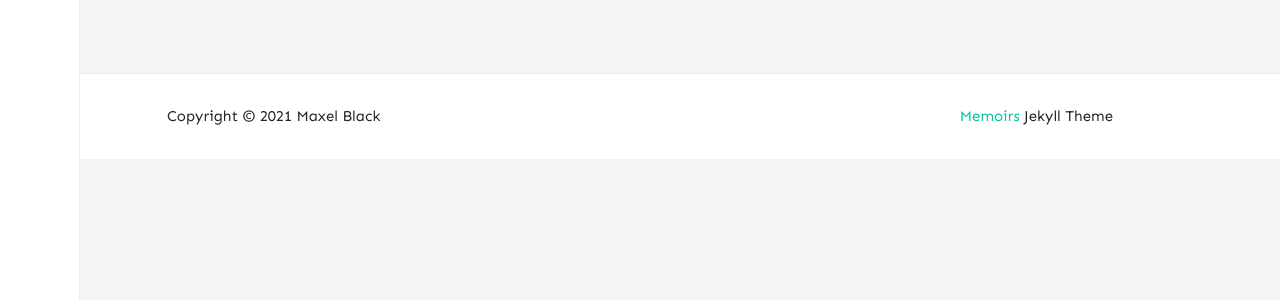
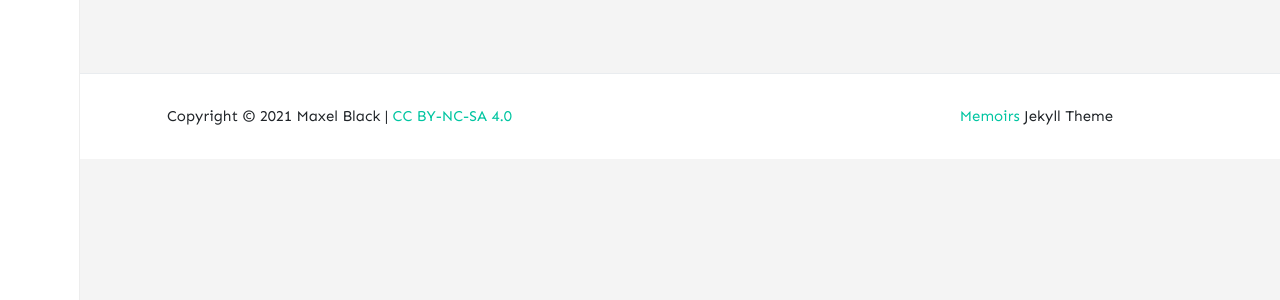
Before and after one commit to maxelblack/maxels-pages, a Jekyll site: the page built from index.html, in a window 1280 px wide. Shown: the part 538-838 px from the top of the page. Built offline with Jekyll 4.4.1, drawn with Linux system fonts in a browser that asks for light colours; nearby versions of some CDN libraries; the list of posts is cut into pages by our own code; comment, search, counter and statistics services are not loaded.

Commit message:
Update the website

```diff
--- a/_layouts/default.html
+++ b/_layouts/default.html
@@ -124,7 +124,8 @@
     <div class="container">
         <div class="row">
             <div class="col-md-6 col-sm-12 text-center text-lg-left">
-                Copyright © {{ site.time | date: "%Y" }} {{ site.author }}
+                Copyright © {{ site.time | date: "%Y" }} {{ site.author }} |
+                <a target="_blank" href="https://creativecommons.org/licenses/by-nc-sa/4.0/">CC BY-NC-SA 4.0</a>
             </div>
             <div class="col-md-6 col-sm-12 text-center text-lg-right">
                 <a target="_blank" href="https://www.wowthemes.net/memoirs-free-jekyll-theme/">Memoirs</a> Jekyll Theme
```
